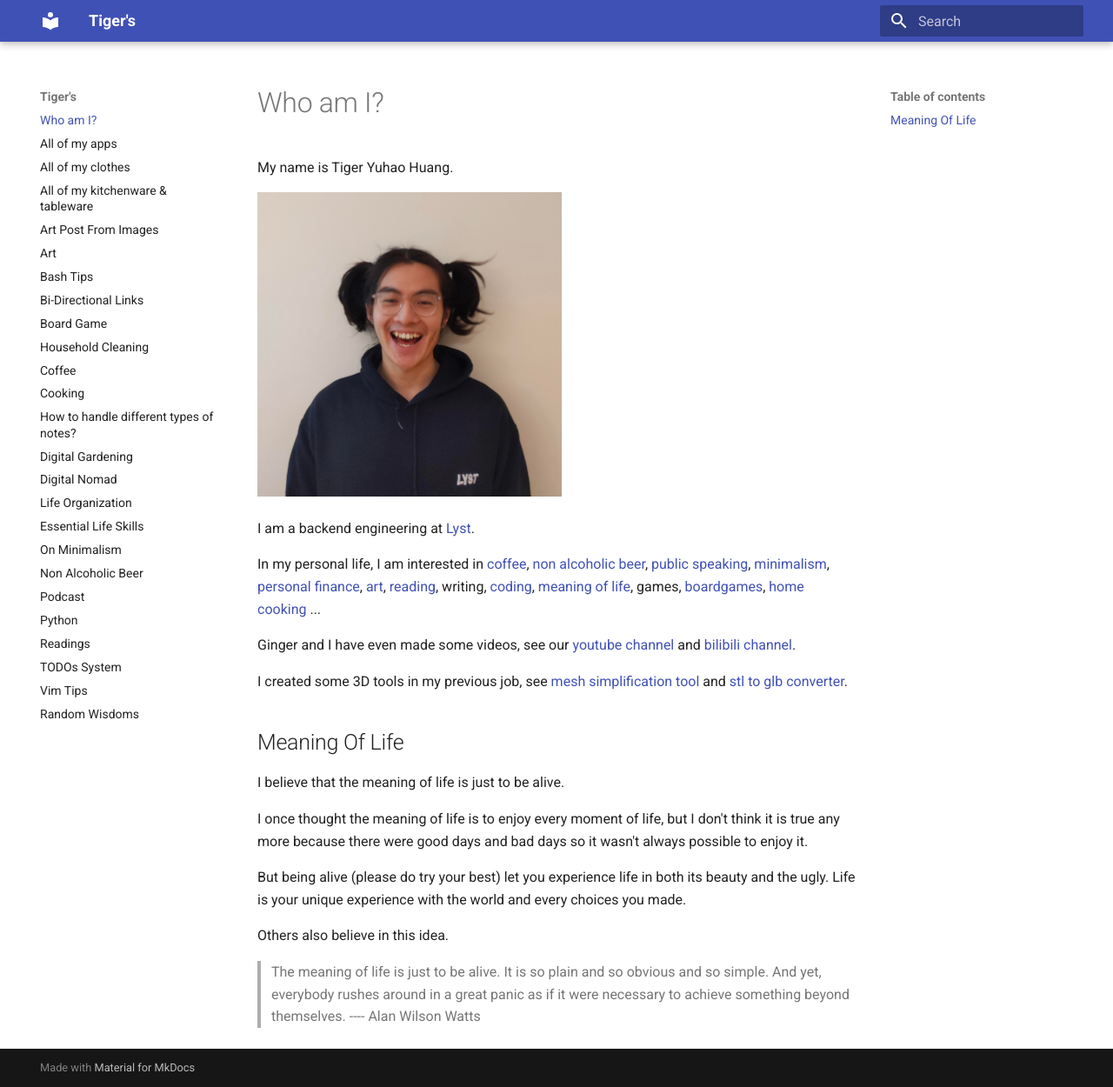
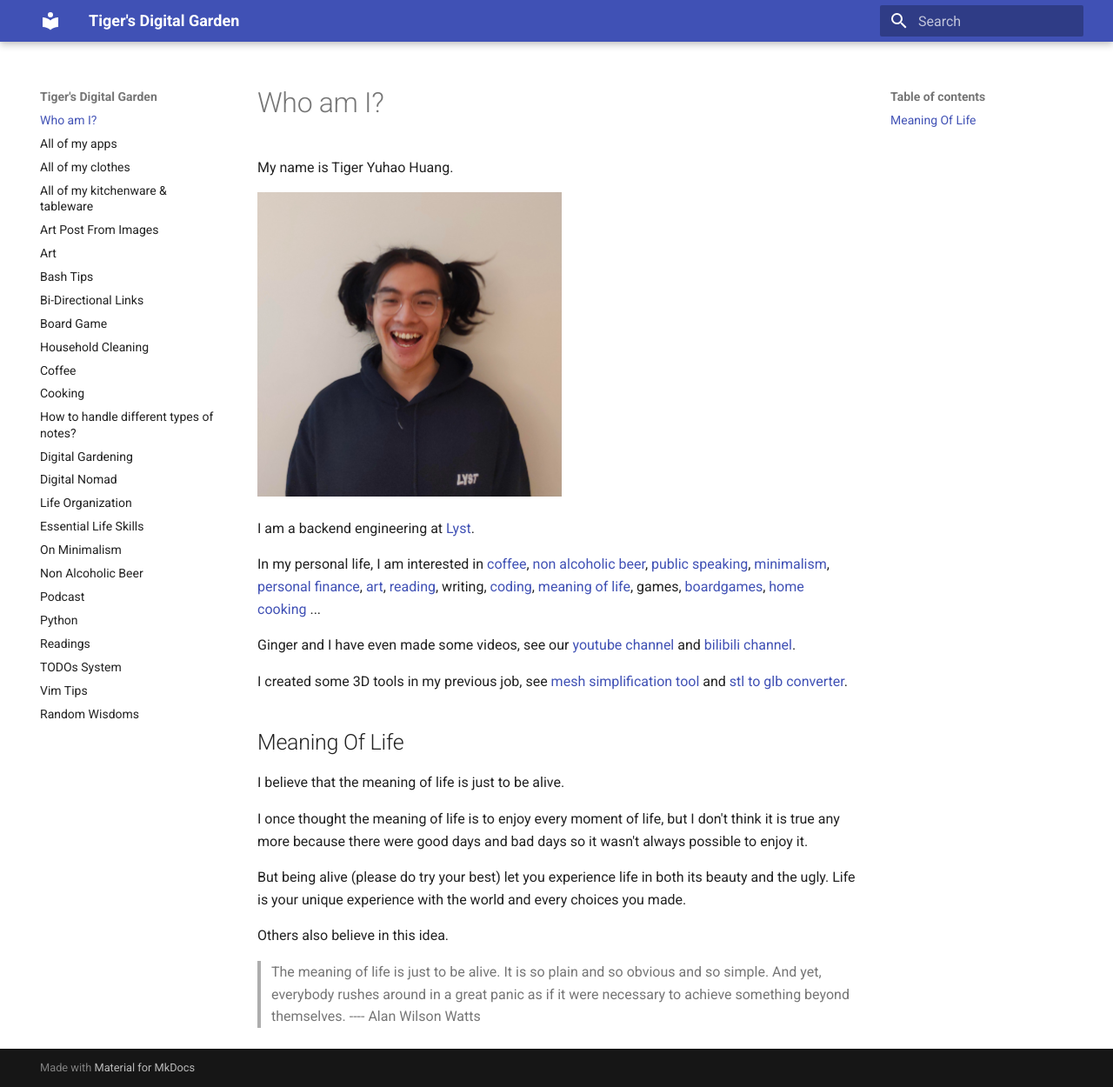
Before and after one commit to ynotstartups/notes, an MkDocs documentation site: the page built from notes/index.md, in a window 1280 px wide and 1250 px high. Shown: the whole window at 87% size. Built offline with MkDocs 1.6.1 and Material for MkDocs 9.7.7, drawn with Linux system fonts in a browser that asks for light colours.

Commit message:
rename to digital garden

```diff
--- a/mkdocs.yml
+++ b/mkdocs.yml
@@ -1,4 +1,4 @@
-site_name: Tiger's
+site_name: Tiger's Digital Garden
 docs_dir: notes
 theme:
   name: material
```
